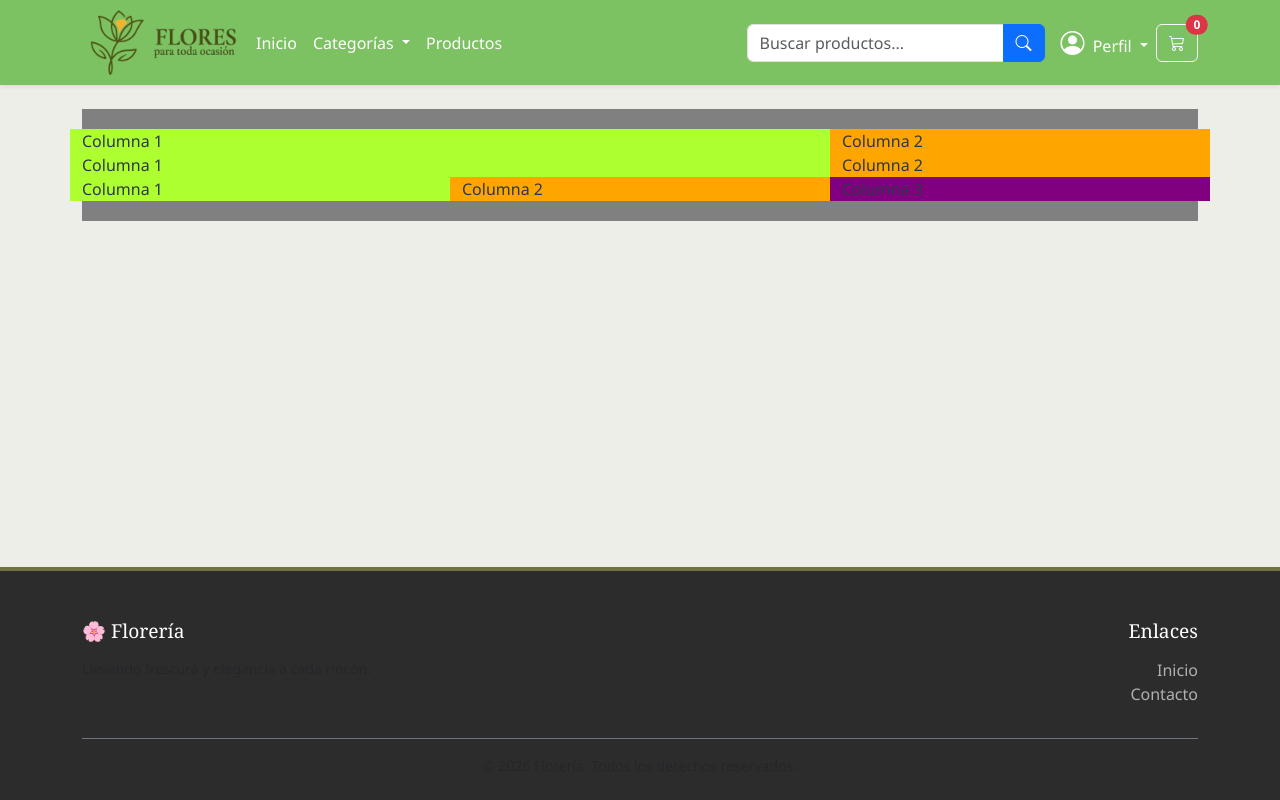
After one commit to PhilipV4/proyecto-floreria, a Django app: page /prueba/ in a window 1280 px wide. The commit adds this page. Run offline with Django 5.2, Linux system fonts and the light colour scheme.

Commit message:
prubas.html y fix del crud en celular

```diff
--- /dev/null
+++ b/tienda/templates/catalogo/prueba.html
@@ -0,0 +1,23 @@
+{% extends 'base.html' %}
+
+{% block content %}
+
+<div class="container" style="background-color: gray; padding: 20px 0px;">
+    <div class="row">
+        <div class="col-md-8" style="background-color: greenyellow;" >Columna 1</div>
+        <div class="col-md-4" style="background-color: orange;" >Columna 2</div>
+    </div>
+
+    <div class="row">
+        <div class="col-6 col-md-8" style="background-color: greenyellow;" >Columna 1</div>
+        <div class="col-6 col-md-4" style="background-color: orange;" >Columna 2</div>
+    </div>
+
+    <div class="row">
+        <div class="col-12 col-md-4" style="background-color: greenyellow;" >Columna 1</div>
+        <div class="col-6 col-md-4" style="background-color: orange;" >Columna 2</div>
+        <div class="col-6 col-md-4" style="background-color: purple;" >Columna 3</div>
+    </div>
+</div>
+
+{% endblock %}
--- a/tienda/templates/productos/lista_productos.html
+++ b/tienda/templates/productos/lista_productos.html
@@ -47,7 +47,7 @@
     </div>
 
     <!--  Grid Productos -->
-    <div class="row row-cols-1 row-cols-md-4 g-4">
+    <div class="row row-cols-2 row-cols-sm-3 row-cols-md-4 g-4">
 
         {% for producto in productos %}
         <div class="col">
--- a/tienda/urls.py
+++ b/tienda/urls.py
@@ -14,5 +14,6 @@ urlpatterns = [
     path('gestion/crear_categoria/', views.crear_categoria, name='crear_categoria'),
     path('gestion/crear_ocasion/', views.crear_ocasion, name='crear_ocasion'),
 
-
+    #PRUEBA
+    path('prueba/', views.prueba, name='prueba'),
 ]
--- a/tienda/views.py
+++ b/tienda/views.py
@@ -10,7 +10,9 @@ from django.db.models import Q
 def inicio(request):
     return render(request, 'inicio.html')
 
-
+#PRUEBA
+def prueba(request):
+    return render(request, 'catalogo/prueba.html')
 
 def lista_productos(request):
     #falta agregar no mostrar productos que no esten disponibles, quizas se pueda hacer en el html con un if,
```
